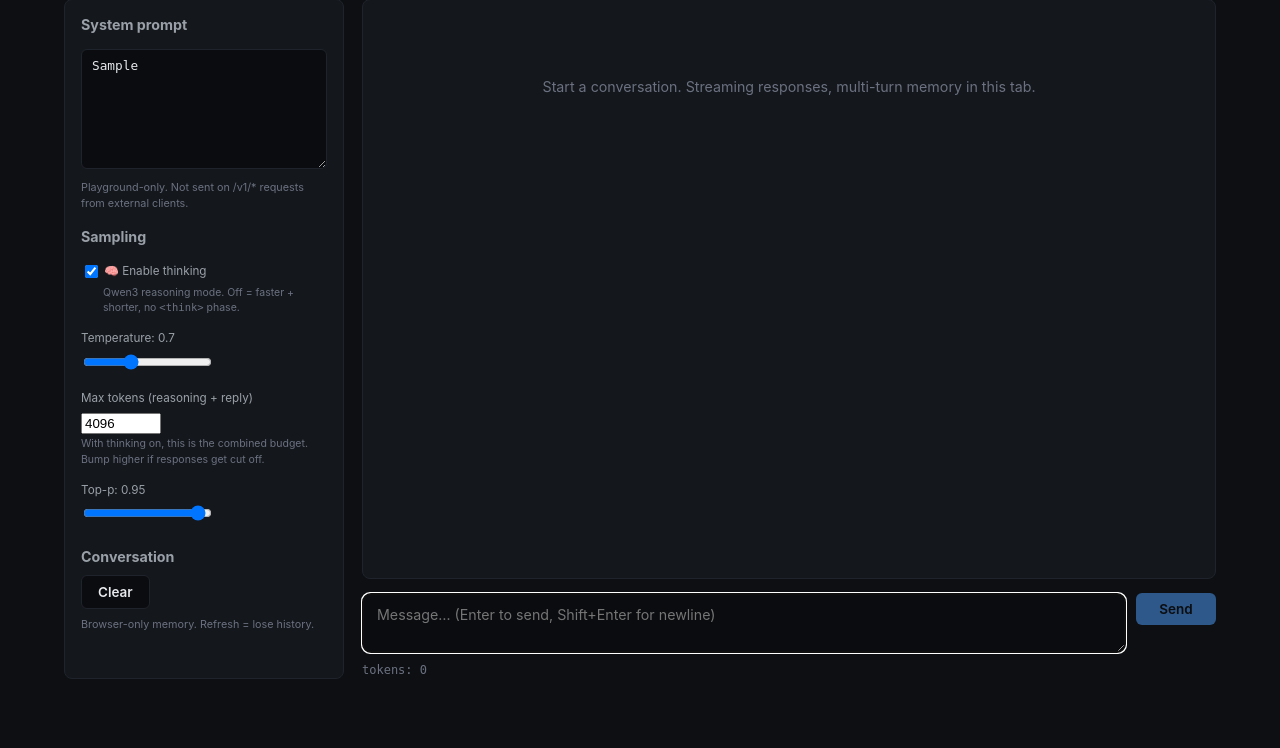
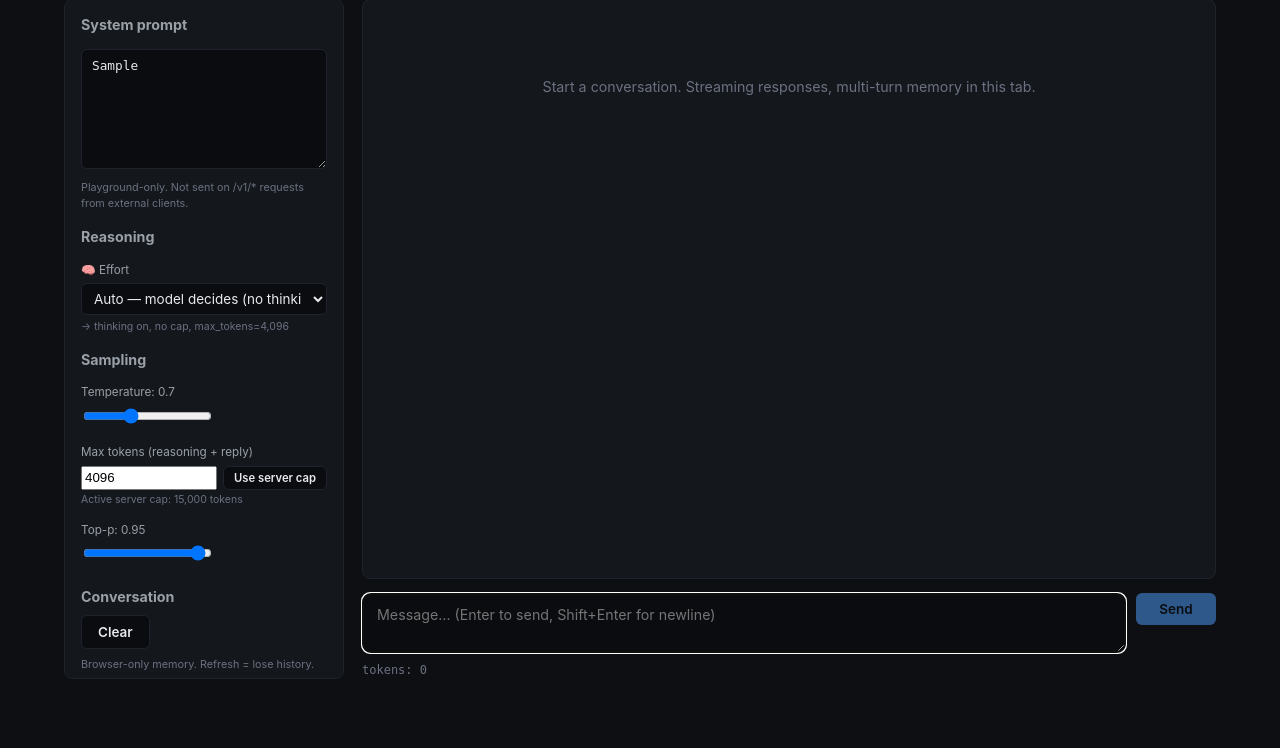
Before and after one commit to Alexander-Ollman/qwen3.6-on-rtx3090, a FastAPI app: template control/app/templates/chat.html in a window 1280 px wide. Shown: the part 148-896 px from the top of the page. Run offline with FastAPI, Linux system fonts and the light colour scheme; the template is opened without the code that fills it: most values are stand-ins (such as "Sample title", 1, 10 or a date in 2020); parts of the project's set-up code (start-up, migrations or seed data) failed here and were passed over.

Commit message:
control: real reasoning-effort presets via vLLM thinking_token_budget
Replace the binary "Enable thinking" checkbox with a 6-level dropdown that
maps to vLLM's `thinking_token_budget` SamplingParams field — which
actually works as a hard cap on the <think> block (the parser forces
</think> when the budget is hit).

Earlier attempts passed `thinking_budget` inside chat_template_kwargs.
That key isn't in the chat template (verified by inspecting the .jinja
files for both 27B-Lorbus and MoE-QuantTrio), so it was silently ignored.
The vLLM docs name the right key — `thinking_token_budget`, top-level —
and an end-to-end probe confirms it actually caps reasoning:

  no budget   → 1104 reasoning tok, 119 reply tok
  budget=128  →  104 reasoning tok, 215 reply tok    ✓ honored
  budget=512  →  348 reasoning tok, 155 reply tok    ✓ honored
  budget=2048 →  857 reasoning tok, 155 reply tok    ✓ honored

Mapping (matches OpenAI/Anthropic effort-level UX):
  Auto    → no cap, model self-decides
  Off     → enable_thinking=false  (no thinking at all)
  Light   → thinking_token_budget=128
  Medium  → thinking_token_budget=512
  Heavy   → thinking_token_budget=2048
  XHeavy  → thinking_token_budget=8192

Also in this commit:
- "Use server cap" button next to Max tokens, fills the field with the
  active profile's max-model-len (15K for 27B, 31K for MoE).
- "Active server cap: …" caption under the field.
- Live "→ thinking_token_budget=N, max_tokens=M" preview under the
  effort dropdown so users see exactly what their selection becomes.

Documentation:
- control/README.md gains a "Controlling reasoning from external clients"
  section with the OpenAI Python SDK pattern using `extra_body=
  {"thinking_token_budget": N}` — the proxy passes it through cleanly.

Replaces my earlier max_tokens-manipulation approach (which conflated
reasoning and reply budgets) with the proper deterministic cap.

```diff
--- a/control/app/templates/chat.html
+++ b/control/app/templates/chat.html
@@ -142,25 +142,35 @@
         <p class="muted" style="font-size: 0.72em; margin: 4px 0 0;">Playground-only. Not sent on /v1/* requests from external clients.</p>
       </div>
 
-      <h3>Sampling</h3>
+      <h3>Reasoning</h3>
       <div class="field">
-        <label class="muted" style="font-size: 0.78em;">
-          <input type="checkbox" id="enable-thinking" checked style="vertical-align: middle;">
-          🧠 Enable thinking
-        </label>
-        <p class="muted" style="font-size: 0.7em; margin: 2px 0 0 22px;">
-          Qwen3 reasoning mode. Off = faster + shorter, no <code>&lt;think&gt;</code> phase.
+        <label class="muted" style="font-size: 0.78em;">🧠 Effort</label>
+        <select id="reasoning-effort" style="width: 100%; background: var(--bg-code); color: var(--fg); border: 1px solid var(--rule); border-radius: 6px; padding: 6px 8px; font-family: inherit; font-size: 0.9em;">
+          <option value="auto" selected>Auto — model decides (no thinking cap)</option>
+          <option value="off">Off — disable thinking</option>
+          <option value="light">Light — 128 thinking tokens</option>
+          <option value="medium">Medium — 512 thinking tokens</option>
+          <option value="heavy">Heavy — 2 048 thinking tokens</option>
+          <option value="xheavy">XHeavy — 8 192 thinking tokens</option>
+        </select>
+        <p class="muted" style="font-size: 0.7em; margin: 4px 0 0;" id="effort-hint">
+          Hard cap on the &lt;think&gt; block via vLLM <code>thinking_token_budget</code>. Reply gets its own budget from <em>Max tokens</em> below.
         </p>
       </div>
+
+      <h3>Sampling</h3>
       <div class="field">
         <label class="muted" style="font-size: 0.78em;">Temperature: <span id="temp-val">0.7</span></label>
         <input type="range" id="temperature" min="0" max="2" step="0.05" value="0.7">
       </div>
       <div class="field">
         <label class="muted" style="font-size: 0.78em;">Max tokens (reasoning + reply)</label>
-        <input type="number" id="max-tokens" value="4096" min="1" max="32768">
-        <p class="muted" style="font-size: 0.7em; margin: 2px 0 0;">
-          With thinking on, this is the combined budget. Bump higher if responses get cut off.
+        <div style="display: flex; gap: 6px;">
+          <input type="number" id="max-tokens" value="4096" min="1" max="32768" style="flex: 1;">
+          <button type="button" id="max-cap-btn" class="btn secondary" style="padding: 4px 10px; font-size: 0.75em; white-space: nowrap;">Use server cap</button>
+        </div>
+        <p class="muted" style="font-size: 0.7em; margin: 2px 0 0;" id="cap-hint">
+          Active server cap: <span id="cap-display">…</span>
         </p>
       </div>
       <div class="field">
@@ -216,12 +226,57 @@
   const toppEl = document.getElementById('top_p');
   const toppVal = document.getElementById('topp-val');
   const maxTokEl = document.getElementById('max-tokens');
-  const thinkEl = document.getElementById('enable-thinking');
+  const effortEl = document.getElementById('reasoning-effort');
+  const effortHint = document.getElementById('effort-hint');
+  const capBtn = document.getElementById('max-cap-btn');
+  const capDisplay = document.getElementById('cap-display');
   const statTokens = document.getElementById('stat-tokens');
   const statTtft = document.getElementById('stat-ttft');
   const statElapsed = document.getElementById('stat-elapsed');
   const statTps = document.getElementById('stat-tps');
   const statFinish = document.getElementById('stat-finish');
+
+  // Server-side max-model-len per profile, minus a small prompt margin.
+  // (Hard-coded to match the launch-*.sh values; no /api/state plumbing yet.)
+  const SERVER_CAPS = {
+    'qwen36-27b':     15000,   // launch-27b.sh: --max-model-len 16000
+    'qwen36-35b-moe': 31000,   // launch-35b-moe.sh: --max-model-len 32000
+  };
+  const CAP = SERVER_CAPS[MODEL_ID] || 15000;
+  capDisplay.textContent = CAP.toLocaleString() + ' tokens';
+
+  capBtn.addEventListener('click', () => {
+    maxTokEl.value = CAP;
+  });
+
+  // Effort level → request shape. Uses vLLM's `thinking_token_budget` sampling
+  // param (top-level), which is a HARD cap on the <think> block — the parser
+  // forces the model to emit </think> when the budget is reached. Reply length
+  // remains bounded by max_tokens.
+  function effortStrategy(level, userMaxTokens) {
+    switch (level) {
+      case 'off':    return { enable_thinking: false, thinking_token_budget: null, max_tokens: userMaxTokens };
+      case 'light':  return { enable_thinking: true,  thinking_token_budget: 128,  max_tokens: userMaxTokens };
+      case 'medium': return { enable_thinking: true,  thinking_token_budget: 512,  max_tokens: userMaxTokens };
+      case 'heavy':  return { enable_thinking: true,  thinking_token_budget: 2048, max_tokens: userMaxTokens };
+      case 'xheavy': return { enable_thinking: true,  thinking_token_budget: 8192, max_tokens: userMaxTokens };
+      case 'auto':
+      default:       return { enable_thinking: true,  thinking_token_budget: null, max_tokens: userMaxTokens };
+    }
+  }
+
+  function updateEffortHint() {
+    const userMax = parseInt(maxTokEl.value, 10) || 4096;
+    const s = effortStrategy(effortEl.value, userMax);
+    let parts = [`max_tokens=${s.max_tokens.toLocaleString()}`];
+    if (s.enable_thinking === false) parts.unshift('enable_thinking=false');
+    else if (s.thinking_token_budget != null) parts.unshift(`thinking_token_budget=${s.thinking_token_budget}`);
+    else parts.unshift('thinking on, no cap');
+    effortHint.textContent = '→ ' + parts.join(', ');
+  }
+  effortEl.addEventListener('change', updateEffortHint);
+  maxTokEl.addEventListener('input', updateEffortHint);
+  updateEffortHint();
 
   // History is just an array of {role, content}. System prompt is rebuilt on each send.
   let history = [];
@@ -299,6 +354,8 @@
     let realCompletionTokens = null;  // populated from `usage` if vLLM sends it
 
     try {
+      const userMax = parseInt(maxTokEl.value, 10) || 4096;
+      const strat = effortStrategy(effortEl.value, userMax);
       const reqBody = {
         model: MODEL_ID,
         messages,
@@ -306,11 +363,13 @@
         stream_options: { include_usage: true },
         temperature: parseFloat(tempEl.value),
         top_p: parseFloat(toppEl.value),
-        max_tokens: parseInt(maxTokEl.value, 10),
+        max_tokens: strat.max_tokens,
       };
-      // Qwen3 reasoning toggle: passed through vLLM's chat-template kwargs.
-      if (!thinkEl.checked) {
+      if (strat.enable_thinking === false) {
         reqBody.chat_template_kwargs = { enable_thinking: false };
+      } else if (strat.thinking_token_budget != null) {
+        // vLLM SamplingParams field — hard cap on <think> block length.
+        reqBody.thinking_token_budget = strat.thinking_token_budget;
       }
 
       const resp = await fetch('/v1/chat/completions', {
@@ -364,7 +423,7 @@
             // - Thinking OFF → vLLM's qwen3 parser still puts the brief reply into `reasoning` when
             //   no <think> open/close pair is emitted. Merge both into plain content so the UI
             //   doesn't pretend the model was reasoning when the user explicitly disabled it.
-            const thinkingEnabled = thinkEl.checked;
+            const thinkingEnabled = effortEl.value !== 'off';
             if (delta.reasoning) {
               if (thinkingEnabled) {
                 reasoningText += delta.reasoning;
```
Also changed, not shown: control/README.md.
